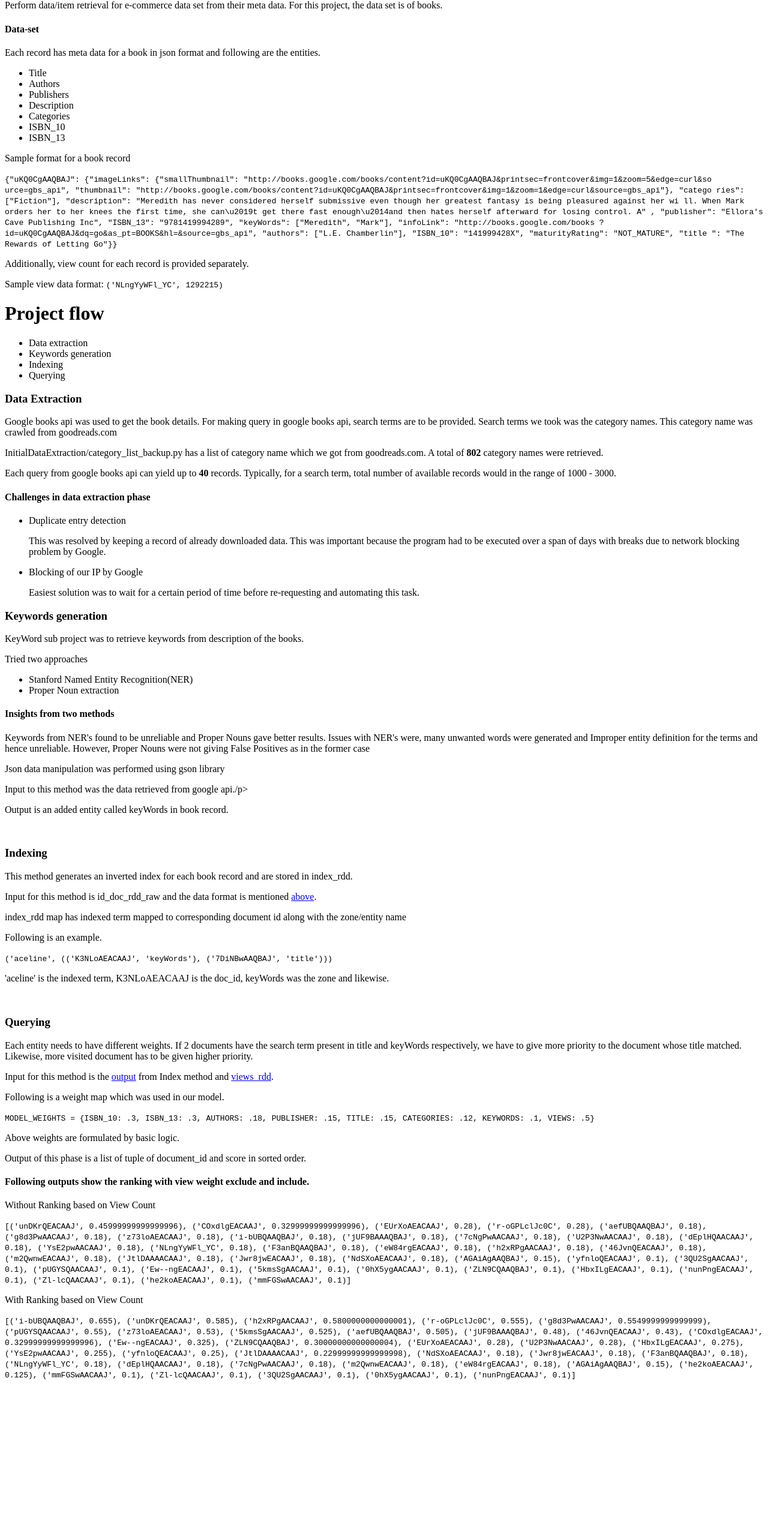
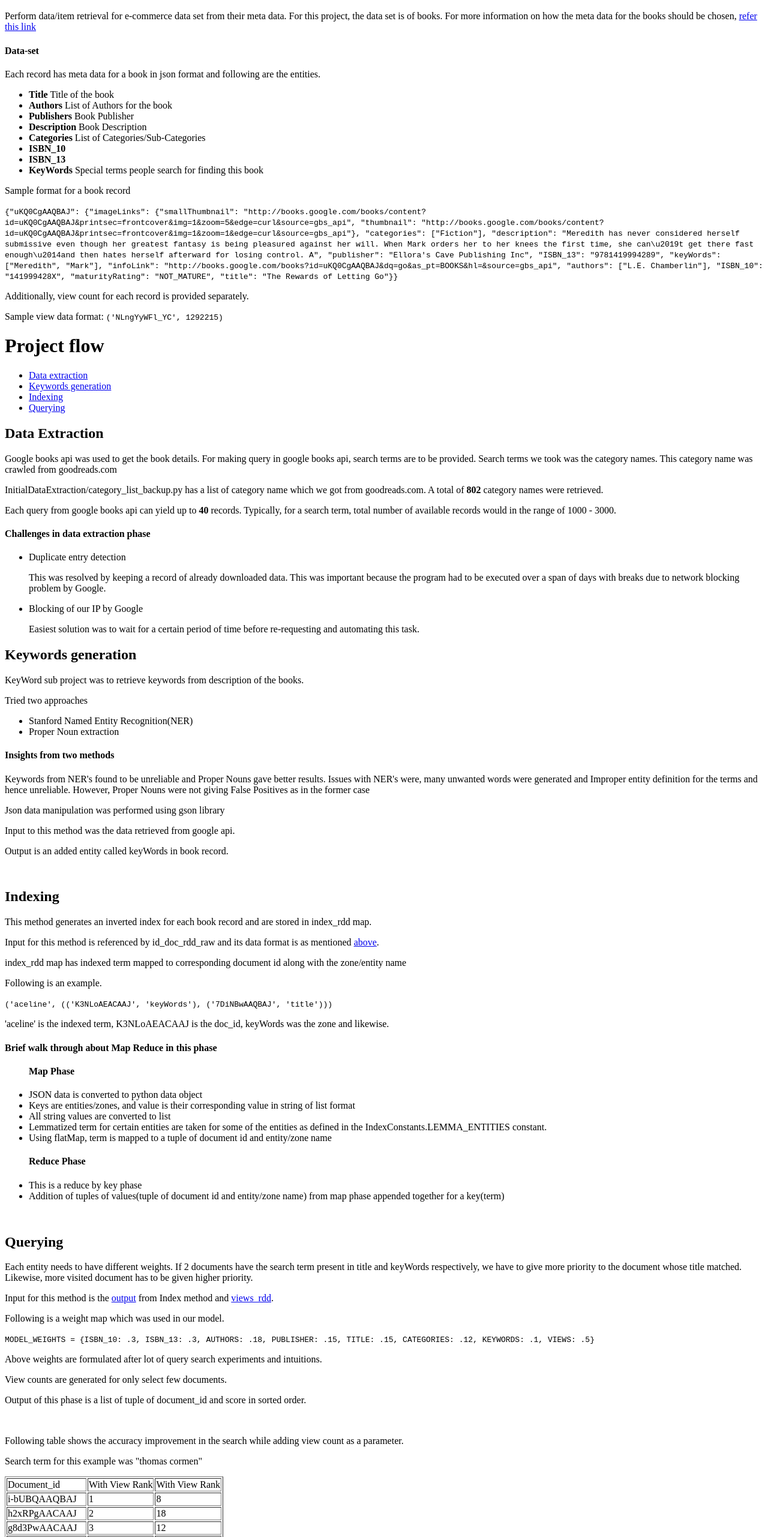
Before and after one commit to bharathramh92/DocSearch, a plain HTML site: page index.html in a window 1280 px wide. Shown: the part 158-2720 px from the top of the page at 60% size. Before the commit the page ends 2466 px from the top, so only its background shows below. Drawn offline with Linux system fonts and the light colour scheme.

Commit message:
Update index.html
updated index.html

```diff
--- a/index.html
+++ b/index.html
@@ -7,41 +7,41 @@
 <body>
 <h1>Introduction</h1>
 <p>This project is a demonstration of creating an internal search engine solely based on cloud computing
-    tools and techniques. We have used Spark for big data processing.</p>
+    tools and techniques. We have used Spark for big data processing. This project is intended for generic
+    data and data definition is defined by constants and hence this project could be reused for any type
+    of data. <a href="http://startupbros.com/rank-amazon/">This Article</a> gives us an insight about how
+    the Amazon search algorithm could be.</p>
 <h4>Objective</h4>
 <p>Perform data/item retrieval for e-commerce data set from their meta data. For this project, the data set
-is of books.</p>
+is of books. For more information on how the meta data for the books should be chosen,
+    <a href="http://www.thebookdesigner.com/2012/05/self-publishing-basics-introduction-to-metadata/">refer
+        this link</a></p>
 <h4 id="dataset">Data-set</h4>
 Each record has meta data for a book in json format and following are the entities.
 <ul>
-    <li>Title</li>
-    <li>Authors</li>
-    <li>Publishers</li>
-    <li>Description</li>
-    <li>Categories</li>
-    <li>ISBN_10</li>
-    <li>ISBN_13</li>
+    <li><b>Title</b> Title of the book</li>
+    <li><b>Authors</b> List of Authors for the book  </li>
+    <li><b>Publishers</b> Book Publisher  </li>
+    <li><b>Description</b> Book Description </li>
+    <li><b>Categories</b> List of Categories/Sub-Categories </li>
+    <li><b>ISBN_10</b>  </li>
+    <li><b>ISBN_13</b>   </li>
+    <li><b>KeyWords</b> Special terms people search for finding this book </li>
 </ul>
 <p>Sample format for a book record</p>
-<p><code>{"uKQ0CgAAQBAJ": {"imageLinks": {"smallThumbnail": "http://books.google.com/books/content?id=uKQ0CgAAQBAJ&printsec=frontcover&img=1&zoom=5&edge=curl&so
-urce=gbs_api", "thumbnail": "http://books.google.com/books/content?id=uKQ0CgAAQBAJ&printsec=frontcover&img=1&zoom=1&edge=curl&source=gbs_api"}, "catego
-ries": ["Fiction"], "description": "Meredith has never considered herself submissive even though her greatest fantasy is being pleasured against her wi
-ll. When Mark orders her to her knees the first time, she can\u2019t get there fast enough\u2014and then hates herself afterward for losing control. A"
-, "publisher": "Ellora's Cave Publishing Inc", "ISBN_13": "9781419994289", "keyWords": ["Meredith", "Mark"], "infoLink": "http://books.google.com/books
-?id=uKQ0CgAAQBAJ&dq=go&as_pt=BOOKS&hl=&source=gbs_api", "authors": ["L.E. Chamberlin"], "ISBN_10": "141999428X", "maturityRating": "NOT_MATURE", "title
-": "The Rewards of Letting Go"}}</code></p>
+<p><code>{"uKQ0CgAAQBAJ": {"imageLinks": {"smallThumbnail": "http://books.google.com/books/content?id=uKQ0CgAAQBAJ&printsec=frontcover&img=1&zoom=5&edge=curl&source=gbs_api", "thumbnail": "http://books.google.com/books/content?id=uKQ0CgAAQBAJ&printsec=frontcover&img=1&zoom=1&edge=curl&source=gbs_api"}, "categories": ["Fiction"], "description": "Meredith has never considered herself submissive even though her greatest fantasy is being pleasured against her will. When Mark orders her to her knees the first time, she can\u2019t get there fast enough\u2014and then hates herself afterward for losing control. A", "publisher": "Ellora's Cave Publishing Inc", "ISBN_13": "9781419994289", "keyWords": ["Meredith", "Mark"], "infoLink": "http://books.google.com/books?id=uKQ0CgAAQBAJ&dq=go&as_pt=BOOKS&hl=&source=gbs_api", "authors": ["L.E. Chamberlin"], "ISBN_10": "141999428X", "maturityRating": "NOT_MATURE", "title": "The Rewards of Letting Go"}}</code></p>
 
 <p id="views_rdd">Additionally, view count for each record is provided separately.</p>
 <p>Sample view data format: <code>('NLngYyWFl_YC', 1292215)</code></p>
 <p></p>
 <h1>Project flow</h1>
 <ul>
-    <li>Data extraction</li>
-    <li>Keywords generation</li>
-    <li>Indexing</li>
-    <li>Querying</li>
+    <li><a href="#data_extraction">Data extraction</a></li>
+    <li><a href="#key_gen">Keywords generation</a></li>
+    <li><a href="#index_gen">Indexing</a></li>
+    <li><a href="#query_gen">Querying</a></li>
 </ul>
-<h3>Data Extraction</h3>
+<h2 id="data_extraction">Data Extraction</h2>
 <p>
     Google books api was used to get the book details. For making query in google books api, search terms are to
     be provided. Search terms we took was the category names. This category name was crawled from goodreads.com
@@ -69,7 +69,7 @@ ll. When Mark orders her to her knees the first time, she can\u2019t get there f
     </li>
 </ul>
 
-<h3>Keywords generation</h3>
+<h2 id="key_gen">Keywords generation</h2>
 
 <p>KeyWord sub project was to retrieve keywords from description of the books.</p>
 <p>Tried two approaches</p>
@@ -84,20 +84,32 @@ ll. When Mark orders her to her knees the first time, she can\u2019t get there f
 </p>
 
 <p>Json data manipulation was performed using gson library</p>
-<p>Input to this method was the data retrieved from google api./p>
+<p>Input to this method was the data retrieved from google api.</p>
 <p>Output is an added entity called keyWords in book record.</p>
 
 <br/>
-<h3>Indexing</h3>
-<p>This method generates an inverted index for each book record and are stored in index_rdd.</p>
-<p>Input for this method is id_doc_rdd_raw and the data format is mentioned <a href="#dataset">above</a>.</p>
+<h2 id="index_gen">Indexing</h2>
+<p>This method generates an inverted index for each book record and are stored in index_rdd map.</p>
+<p>Input for this method is referenced by id_doc_rdd_raw and its data format is as mentioned <a href="#dataset">above</a>.</p>
 <p>index_rdd map has indexed term mapped to corresponding document id along with the zone/entity name</p>
 <p>Following is an example.</p>
 <p id="index_rdd"><code>('aceline', (('K3NLoAEACAAJ', 'keyWords'), ('7DiNBwAAQBAJ', 'title')))</code></p>
 <p>'aceline' is the indexed term, K3NLoAEACAAJ is the doc_id, keyWords was the zone and likewise.</p>
-
+<h4>Brief walk through about Map Reduce in this phase</h4>
+<ul> <h4>Map Phase</h4>
+    <li>JSON data is converted to python data object </li>
+    <li>Keys are entities/zones, and value is their corresponding value in string of list format</li>
+    <li>All string values are converted to list</li>
+    <li>Lemmatized term for certain entities are taken for some of the entities as defined
+        in the IndexConstants.LEMMA_ENTITIES constant. </li>
+    <li>Using flatMap, term is mapped to a tuple of document id and entity/zone name</li>
+    <h4>Reduce Phase</h4>
+    <li>This is a reduce by key phase</li>
+    <li>Addition of tuples of values(tuple of document id and entity/zone name) from map phase appended together
+        for a key(term)</li>
+</ul>
 <br/>
-<h3>Querying</h3>
+<h2 id="query_gen">Querying</h2>
 <p>Each entity needs to have different weights. If 2 documents have the search term present in title and keyWords
     respectively, we have to give more priority to the document whose title matched.
     Likewise, more visited document has to be given higher priority.</p>
@@ -108,15 +120,71 @@ ll. When Mark orders her to her knees the first time, she can\u2019t get there f
     MODEL_WEIGHTS = {ISBN_10: .3, ISBN_13: .3, AUTHORS: .18, PUBLISHER: .15, TITLE: .15, CATEGORIES: .12,
     KEYWORDS: .1, VIEWS: .5}
 </code></p>
-<p>Above weights are formulated by basic logic.</p>
+<p>Above weights are formulated after lot of query search experiments and intuitions.</p>
+<p>View counts are generated for only select few documents.</p>
 <p>Output of this phase is a list of tuple of document_id and score in sorted order.</p>
-<h4>Following outputs show the ranking with view weight exclude and include.</h4>
+<br/>
+<p>Following table shows the accuracy improvement in the search while adding view count as a parameter.</p>
+<p>Search term for this example was "thomas cormen"</p>
+<table border="1">
+<tr><td>Document_id </td><td> With View Rank </td><td> With View Rank</td></tr>
+<tr><td>i-bUBQAAQBAJ </td><td> 1 </td><td> 8</td></tr>
+<tr><td>h2xRPgAACAAJ </td><td> 2 </td><td> 18</td></tr>
+<tr><td>g8d3PwAACAAJ </td><td> 3 </td><td> 12</td></tr>
+<tr><td>z73loAEACAAJ </td><td> 4 </td><td> 14</td></tr>
+<tr><td>aefUBQAAQBAJ </td><td> 5 </td><td> 2</td></tr>
+<tr><td>jUF9BAAAQBAJ </td><td> 6 </td><td> 5</td></tr>
+<tr><td>pUGYSQAACAAJ </td><td> 7 </td><td> 23</td></tr>
+<tr><td>r-oGPLclJc0C </td><td> 8 </td><td> 6</td></tr>
+<tr><td>5kmsSgAACAAJ </td><td> 9 </td><td> 24</td></tr>
+<tr><td>46JvnQEACAAJ </td><td> 10 </td><td> 3</td></tr>
+<tr><td>unDKrQEACAAJ </td><td> 11 </td><td> 11</td></tr>
+<tr><td>U2P3NwAACAAJ </td><td> 12 </td><td> 7</td></tr>
+<tr><td>YsE2pwAACAAJ </td><td> 13 </td><td> 16</td></tr>
+<tr><td>JtlDAAAACAAJ </td><td> 14 </td><td> 19</td></tr>
+<tr><td>Ew--ngEACAAJ </td><td> 15 </td><td> 29</td></tr>
+<tr><td>ZLN9CQAAQBAJ </td><td> 16 </td><td> 32</td></tr>
+<tr><td>yfnloQEACAAJ </td><td> 17 </td><td> 25</td></tr>
+<tr><td>EUrXoAEACAAJ </td><td> 18 </td><td> 9</td></tr>
+<tr><td>COxdlgEACAAJ </td><td> 19 </td><td> 10</td></tr>
+<tr><td>7cNgPwAACAAJ </td><td> 20 </td><td> 20</td></tr>
+<tr><td>F3anBQAAQBAJ </td><td> 21 </td><td> 1</td></tr>
+<tr><td>NLngYyWFl_YC </td><td> 22 </td><td> 15</td></tr>
+<tr><td>m2QwnwEACAAJ </td><td> 23 </td><td> 13</td></tr>
+<tr><td>dEplHQAACAAJ </td><td> 24 </td><td> 21</td></tr>
+<tr><td>Jwr8jwEACAAJ </td><td> 25 </td><td> 17</td></tr>
+<tr><td>NdSXoAEACAAJ </td><td> 26 </td><td> 4</td></tr>
+<tr><td>AGAiAgAAQBAJ </td><td> 27 </td><td> 22</td></tr>
+<tr><td>he2koAEACAAJ </td><td> 28 </td><td> 27</td></tr>
+<tr><td>3QU2SgAACAAJ </td><td> 29 </td><td> 30</td></tr>
+<tr><td>nunPngEACAAJ </td><td> 30 </td><td> 31</td></tr>
+<tr><td>0hX5ygAACAAJ </td><td> 31 </td><td> 26</td></tr>
+<tr><td>mmFGSwAACAAJ </td><td> 32 </td><td> 28</td></tr>
+</table>
 
-<p>Without Ranking based on View Count</p>
-<code>[('unDKrQEACAAJ', 0.45999999999999996), ('COxdlgEACAAJ', 0.32999999999999996), ('EUrXoAEACAAJ', 0.28), ('r-oGPLclJc0C', 0.28), ('aefUBQAAQBAJ', 0.18), ('g8d3PwAACAAJ', 0.18), ('z73loAEACAAJ', 0.18), ('i-bUBQAAQBAJ', 0.18), ('jUF9BAAAQBAJ', 0.18), ('7cNgPwAACAAJ', 0.18), ('U2P3NwAACAAJ', 0.18), ('dEplHQAACAAJ', 0.18), ('YsE2pwAACAAJ', 0.18), ('NLngYyWFl_YC', 0.18), ('F3anBQAAQBAJ', 0.18), ('eW84rgEACAAJ', 0.18), ('h2xRPgAACAAJ', 0.18), ('46JvnQEACAAJ', 0.18), ('m2QwnwEACAAJ', 0.18), ('JtlDAAAACAAJ', 0.18), ('Jwr8jwEACAAJ', 0.18), ('NdSXoAEACAAJ', 0.18), ('AGAiAgAAQBAJ', 0.15), ('yfnloQEACAAJ', 0.1), ('3QU2SgAACAAJ', 0.1), ('pUGYSQAACAAJ', 0.1), ('Ew--ngEACAAJ', 0.1), ('5kmsSgAACAAJ', 0.1), ('0hX5ygAACAAJ', 0.1), ('ZLN9CQAAQBAJ', 0.1), ('HbxILgEACAAJ', 0.1), ('nunPngEACAAJ', 0.1), ('Zl-lcQAACAAJ', 0.1), ('he2koAEACAAJ', 0.1), ('mmFGSwAACAAJ', 0.1)]</code>
+<h4>Brief walk through about filter phase after Querying</h4>
+<ul>
+    <li>Each query term is separated by whitespace</li>
+    <li>Query term with hiphen are taken as a special case. If the splits(at hiphen, eg: 930-123) for this case are numbers, hiphen
+    is removed and combined together(930-123 becomes 930123). If the splits are alphanumeric(abc-xyz), each split is taken separately(abc-xyz becomes 'abc' and 'xyz')</li>
+    <li>Lemmatization for each term is done as well in search list</li>
+    <li>AND operation is performed between all query terms and the results obtained after AND operation is searched through inverted indices. </li>
+    <li>View count for the documents obtained from inverted index data is also considered.</li>
+    <li>A final ranking is done for these documents based on the weights for each query term and view count.</li>
+    <li>Sorting of above result in descending order gives the final serach outputs.</li>
 
-<p>With Ranking based on View Count</p>
-<code>[('i-bUBQAAQBAJ', 0.655), ('unDKrQEACAAJ', 0.585), ('h2xRPgAACAAJ', 0.5800000000000001), ('r-oGPLclJc0C', 0.555), ('g8d3PwAACAAJ', 0.5549999999999999), ('pUGYSQAACAAJ', 0.55), ('z73loAEACAAJ', 0.53), ('5kmsSgAACAAJ', 0.525), ('aefUBQAAQBAJ', 0.505), ('jUF9BAAAQBAJ', 0.48), ('46JvnQEACAAJ', 0.43), ('COxdlgEACAAJ', 0.32999999999999996), ('Ew--ngEACAAJ', 0.325), ('ZLN9CQAAQBAJ', 0.30000000000000004), ('EUrXoAEACAAJ', 0.28), ('U2P3NwAACAAJ', 0.28), ('HbxILgEACAAJ', 0.275), ('YsE2pwAACAAJ', 0.255), ('yfnloQEACAAJ', 0.25), ('JtlDAAAACAAJ', 0.22999999999999998), ('NdSXoAEACAAJ', 0.18), ('Jwr8jwEACAAJ', 0.18), ('F3anBQAAQBAJ', 0.18), ('NLngYyWFl_YC', 0.18), ('dEplHQAACAAJ', 0.18), ('7cNgPwAACAAJ', 0.18), ('m2QwnwEACAAJ', 0.18), ('eW84rgEACAAJ', 0.18), ('AGAiAgAAQBAJ', 0.15), ('he2koAEACAAJ', 0.125), ('mmFGSwAACAAJ', 0.1), ('Zl-lcQAACAAJ', 0.1), ('3QU2SgAACAAJ', 0.1), ('0hX5ygAACAAJ', 0.1), ('nunPngEACAAJ', 0.1)]</code>
+</ul>
 
+<h2 id="results">Results</h2>
+<p>Mini search engine was implemented successfully. </p>
+<p>Note that we had a total of 120,000 books in our sample data-set and hence a direct comparison between an established
+search engine like google wont give exact accuracy rate. However, for the books which have, following are findings.</p>
+<p>Following table shows the comparison of our search engines rank with the books which came 1st in google</p>
+<table border="1">
+    <tr><td>Term </td><td> Document Id </td><td> Rank in this system</td></tr>
+    <tr><td>clrs </td><td> i-bUBQAAQBAJ </td><td> 1</td></tr>
+    <tr><td>deception point </td><td> BjFZ0UQOUCgC </td><td> 1</td></tr>
+    <tr><td>bleak house </td><td> OeD4XMKlxUIC </td><td> 1</td></tr>
+</table>
 </body>
 </html>
```
